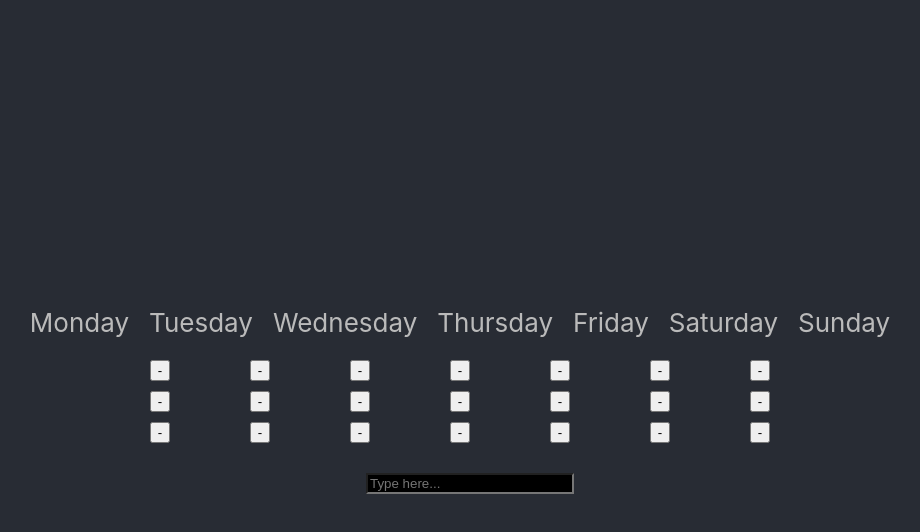
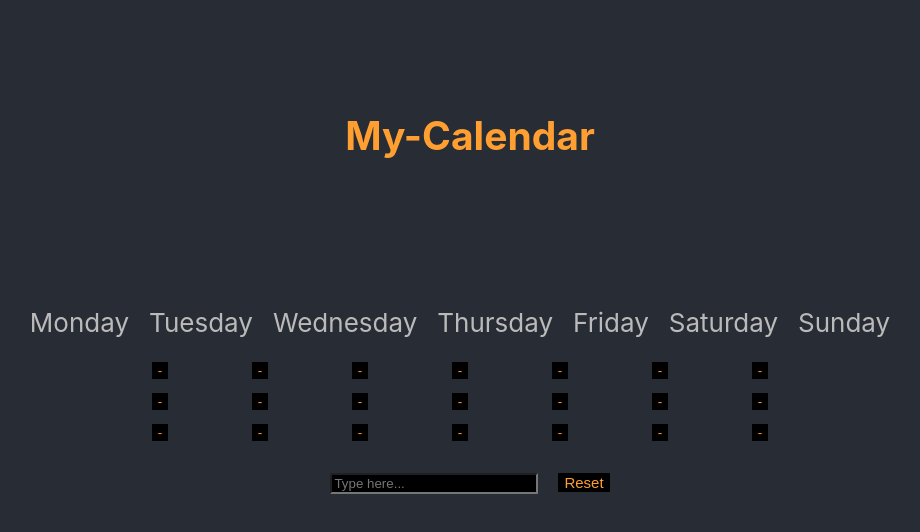
Before and after one commit to Nestea009/my-calendar, a React (Create React App) app: page / in a window 1280 px wide. Shown: the top 532 px of the page, without its empty margins (170-1090 px from the left). Built offline with nearby package versions, Linux system fonts and the light colour scheme.

Commit message:
Ok (00:18:37 h)

```diff
--- a/src/App.css
+++ b/src/App.css
@@ -13,13 +13,19 @@
   color: white;
 }
 
+h2{
+  position: absolute;
+  top: 10%;
+  color: rgb(255, 159, 50);
+}
+
 .schedule{
   position: absolute;
   display: flex;
   flex-direction: column;
   justify-content: center;
   align-items: center;
-  height: 700px;
+  height: 200px;
   width: 500px;
 }
 
@@ -56,7 +62,19 @@
   position: relative;
   margin-top: 30px;
   width: 200px;
-  color: rgb(255, 188, 111);
+  color: rgb(255, 159, 50);
   background-color: black;
 
 }
+
+button{
+  background-color: black;
+  color: rgb(255, 159, 50);
+  border: none;
+}
+
+.ResetButton{
+  margin-left: 20px;
+  font-size: 15px;
+
+}
--- a/src/App.js
+++ b/src/App.js
@@ -8,6 +8,30 @@ function App() {
 
   function setParentState(value) {
     Settext(value);
+  }
+
+  function ResetFunction() {
+    SetTask1M("-")
+    SetTask2M("-")
+    SetTask3M("-")
+    SetTask1Tu("-")
+    SetTask2Tu("-")
+    SetTask3Tu("-")
+    SetTask1W("-")
+    SetTask2W("-")
+    SetTask3W("-")
+    SetTask1Th("-")
+    SetTask2Th("-")
+    SetTask3Th("-")
+    SetTask1F("-")
+    SetTask2F("-")
+    SetTask3F("-")
+    SetTask1Sa("-")
+    SetTask2Sa("-")
+    SetTask3Sa("-")
+    SetTask1Su("-")
+    SetTask2Su("-")
+    SetTask3Su("-")
   }
 
   let [Task1M, SetTask1M] = useState("-");
@@ -42,6 +66,7 @@ function App() {
   return (
     <div className="App">
       <body className="App-header">
+        <h2>My-Calendar</h2>
         <div class="schedule">
           <div class="days-row">
             <div class="day">
@@ -117,7 +142,7 @@ function App() {
               <button onClick={() => SetTask3Su(text)}>{Task3Su}</button>
             </div>
           </div>
-          <TaskManager test_function={setParentState}/>
+          <TaskManager SetText={setParentState} Reset={ResetFunction}/>
         </div>
       </body>
     </div>
--- a/src/components/TaskManager.js
+++ b/src/components/TaskManager.js
@@ -2,7 +2,7 @@ import React, { useState } from 'react';
 
 
 
-export const TaskManager = ({test_function}) => {
+export const TaskManager = ({SetText, Reset}) => {
 
   let [Actualinput,SetActualinput] = useState("");
 
@@ -14,13 +14,14 @@ export const TaskManager = ({test_function}) => {
   }
 
   if (value_changed == true) {
-    test_function(Actualinput);
+    SetText(Actualinput);
     value_changed = false;
   }
 
   return (
     <div>
       <input class="inputfield" placeholder='Type here...' onChange = {handleInput}/>
+      <button onClick = {Reset} class="ResetButton">Reset</button>
     </div>
   )
 }
```
